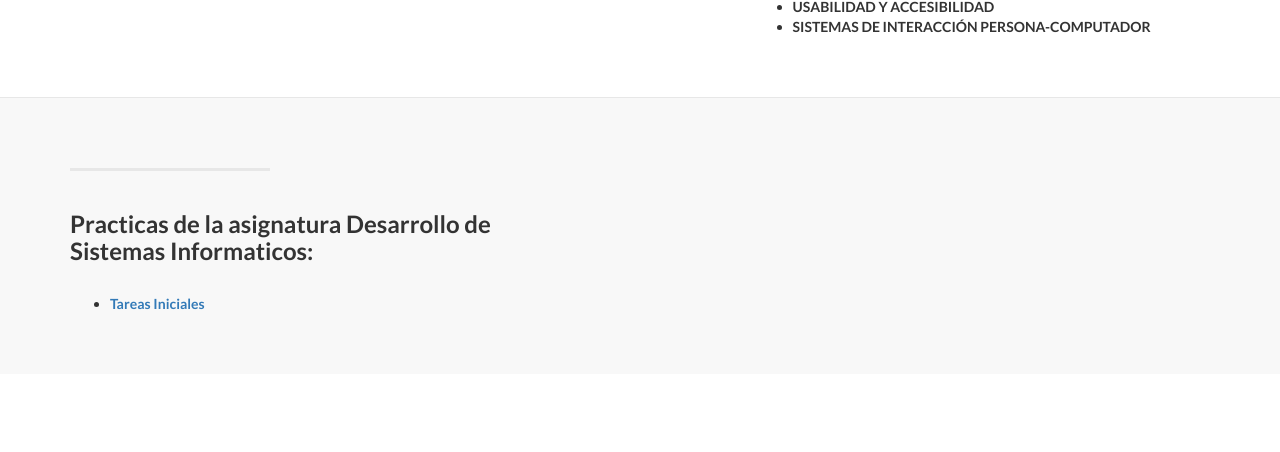
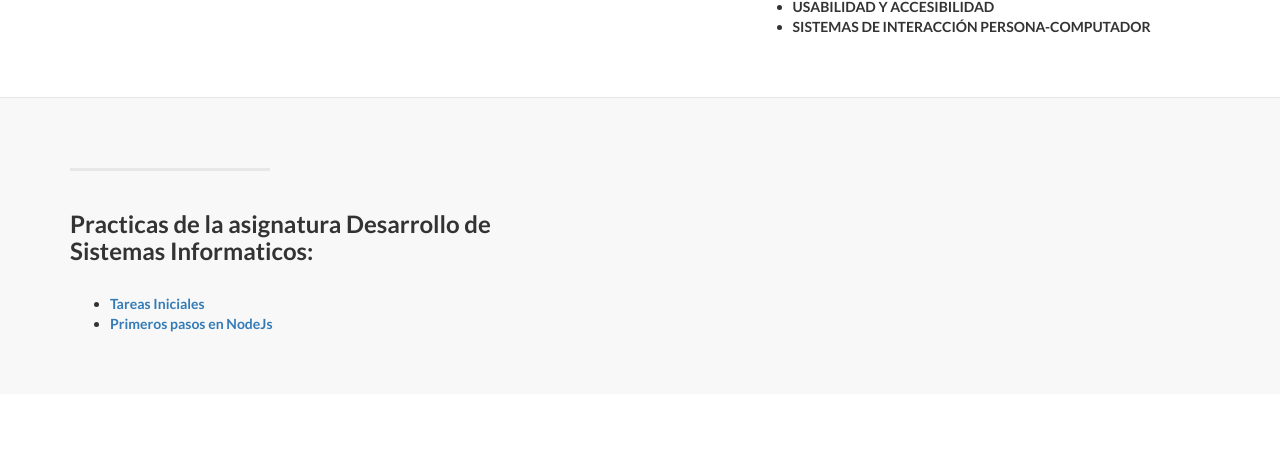
Before and after one commit to ednagc/edna-galiano, a plain HTML site: page index.html in a window 1280 px wide. Shown: the part 1483-1935 px from the top of the page. Drawn offline with Linux system fonts and the light colour scheme.

Commit message:
Añadiendo enlace practica 2

```diff
--- a/index.html
+++ b/index.html
@@ -166,6 +166,7 @@
                     <p class="lead">
                         <ul>
                           <li> <a href="https://github.com/ULL-ESIT-DSI-1617/tareas-iniciales-kevin-edna-joseluis">Tareas Iniciales</a></li>
+                          <li> <a href="https://github.com/ULL-ESIT-DSI-1617/primeros-pasos-en-nodejs-edna-joseluis-kevin-35l2">Primeros pasos en NodeJs</a></li>
                         </ul>
                     </p>
                 </div>
```
